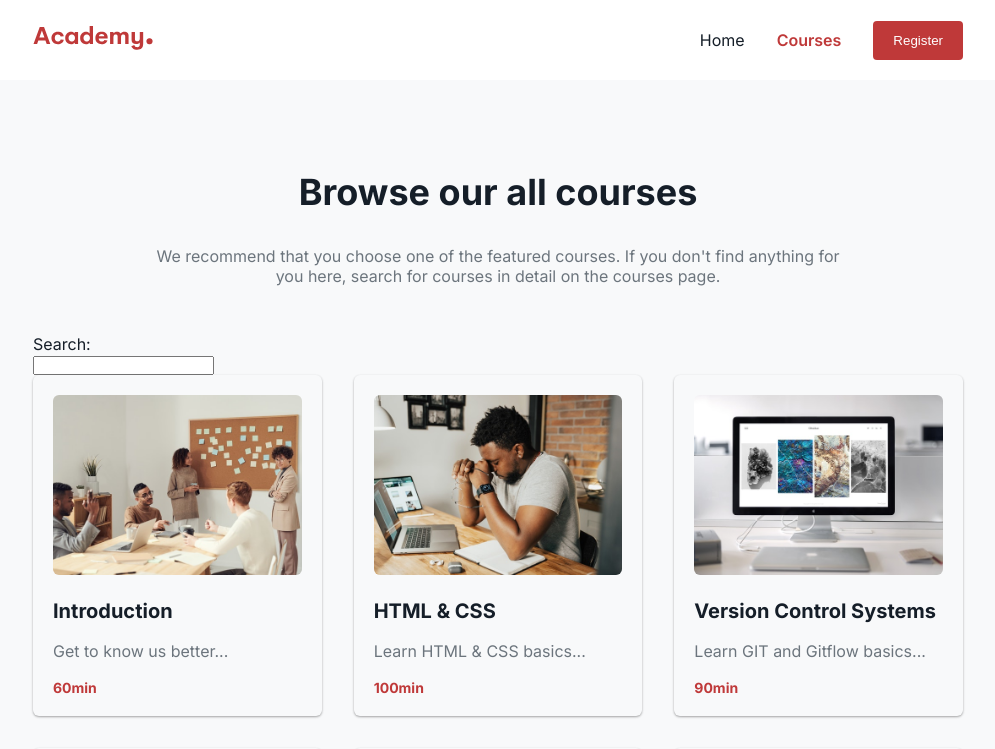
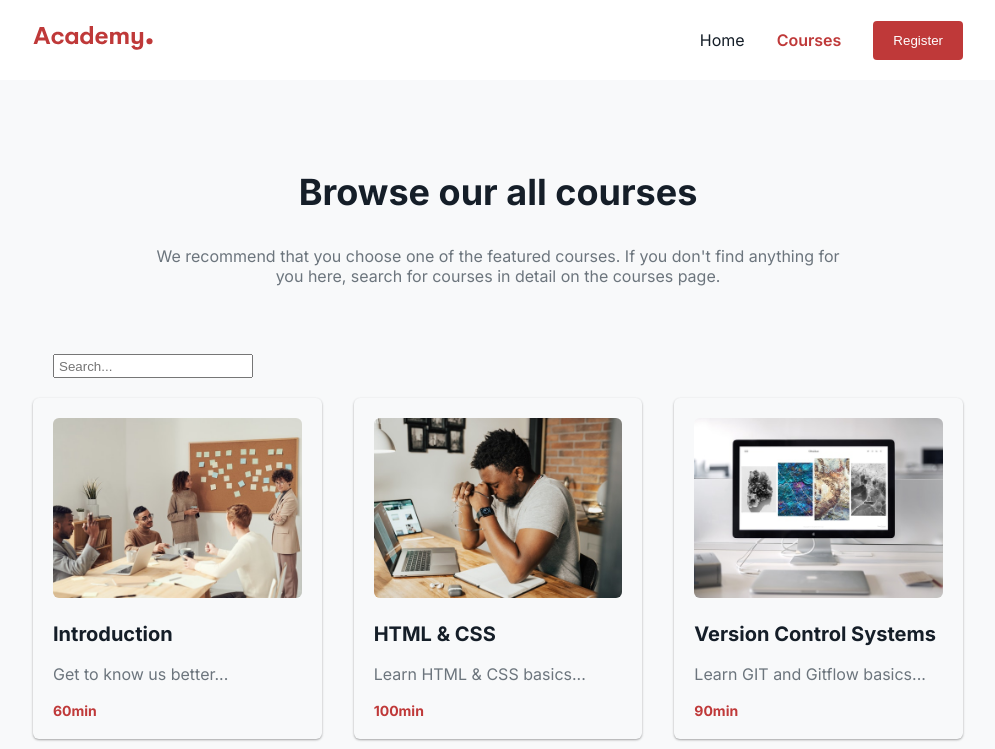
Before and after one commit to nmidzic20/hands-on-react, a React (Vite) app: page /courses in a window 1280 px wide. Shown: the top 749 px of the page, without its empty margins (142-1137 px from the left). Built offline with nearby package versions, Linux system fonts and the light colour scheme.

Commit message:
Fixed search bar, TODO: disabled state prop?

```diff
--- a/src/components/SearchBar/SearchBar.js
+++ b/src/components/SearchBar/SearchBar.js
@@ -0,0 +1,11 @@
+import styled from "styled-components";
+
+export const SearchBar = styled.div`
+    padding: 20px;
+`
+
+export const SearchBarInput = styled.input`
+    width: 200px;
+    height: 24px;
+    padding: 4px;
+`
--- a/src/components/SearchBar/SearchBar.jsx
+++ b/src/components/SearchBar/SearchBar.jsx
@@ -1,18 +1,27 @@
 import React from 'react'
+import PropTypes from 'prop-types'
+import {
+    SearchBar as SearchBarWrapper,
+    SearchBarInput
+} from './SearchBar';
 
-const SearchBar = (props) => {
 
-    //props.onValueChange("html");
+const SearchBar = ({ placeholder, onValueChange }) => {
 
     return (
-        <div>
-            <p>Search: </p>
-            <input
+        <SearchBarWrapper>
+            <SearchBarInput
                 type='text'
-                onChange={props.onValueChange}
-            ></input>
-        </div>
+                placeholder={placeholder}
+                onChange={onValueChange}
+            />
+        </SearchBarWrapper>
     )
 }
 
+SearchBar.propTypes = {
+    placeholder: PropTypes.string,
+    onValueChange: PropTypes.func,
+}
+
 export default SearchBar;
--- a/src/pages/Courses/Courses.jsx
+++ b/src/pages/Courses/Courses.jsx
@@ -21,17 +21,15 @@ const Courses = () => {
     />
   ));
 
-  const [searchInput, setSearchInput] = useState('');
-
   let handleSearch = (e) => {
-    setSearchInput(e.target.value);
+    let searchInput = e.target.value.toLowerCase();
 
     let matchingCourses =
       coursesMock.filter((course) =>
         course.title
           .toLowerCase()
           .includes(
-            searchInput.toLowerCase()
+            searchInput
           ));
 
     setCourses(matchingCourses);
@@ -45,8 +43,10 @@ const Courses = () => {
           don't find anything for you here, search for courses in detail on
           the courses page."
       >
-        <SearchBar onValueChange={handleSearch}></SearchBar>
-        {searchInput}
+        <SearchBar
+          placeholder="Search..."
+          onValueChange={handleSearch}
+        />
         <Grid>
           {courseItems}
         </Grid>
```
